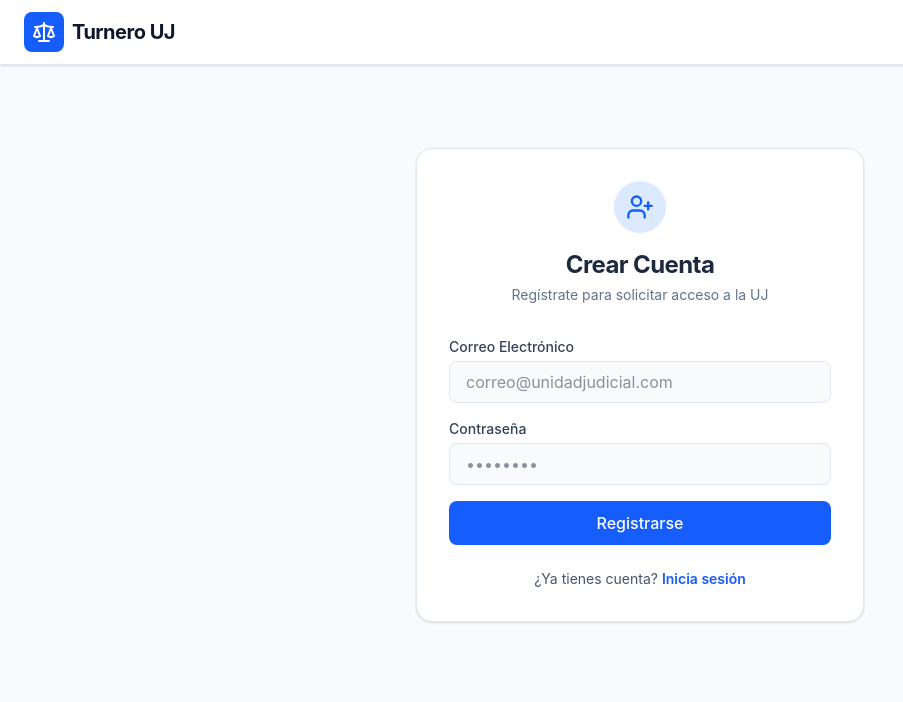
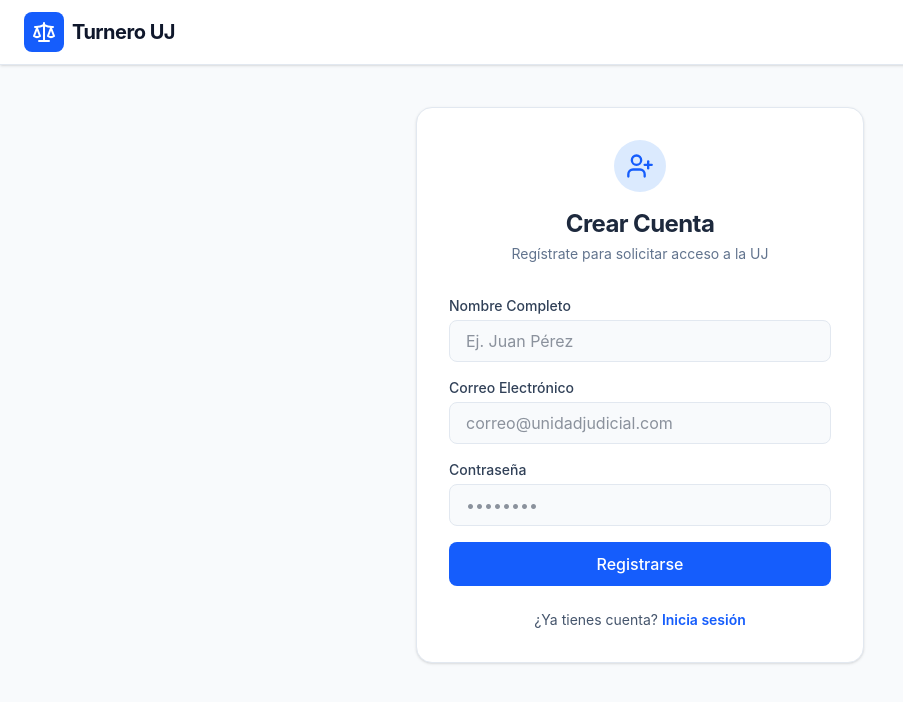
Before and after one commit to franfjg95-jpg/turnero-judicial-app, a React (Vite) app: page /login in a window 1280 px wide. Both pictures are taken after a click on the button "Regístrate aquí". Shown: the top 702 px of the page, without its empty margins (0-903 px from the left). Built offline with nearby package versions, Linux system fonts and the light colour scheme; no server answers.

Commit message:
feat: complete registration flow integrating full names into user profiling mechanism

```diff
--- a/src/App.tsx
+++ b/src/App.tsx
@@ -28,7 +28,7 @@ function ProtectedRoute({ children, requireAdmin = false }: { children: React.Re
         </div>
         <h2 className="text-2xl sm:text-3xl font-bold text-slate-800 mb-3">Acceso Restringido</h2>
         <p className="text-slate-600 max-w-md text-base sm:text-lg leading-relaxed">
-          Tu cuenta está siendo revisada por la administración de la UJ. Te avisaremos cuando puedas ver el turnero.
+          Registro exitoso. Espera a que la administración de la UJ autorice tu acceso.
         </p>
       </div>
     );
--- a/src/pages/ConfigAccesos.tsx
+++ b/src/pages/ConfigAccesos.tsx
@@ -64,6 +64,7 @@ export function ConfigAccesos() {
           <table className="min-w-full divide-y divide-slate-200">
             <thead className="bg-slate-50 text-slate-600 text-sm font-semibold text-left">
               <tr>
+                <th className="px-6 py-4">Nombre</th>
                 <th className="px-6 py-4">Usuario (Correo)</th>
                 <th className="px-6 py-4">Estado</th>
                 <th className="px-6 py-4 text-right">Acción</th>
@@ -72,7 +73,8 @@ export function ConfigAccesos() {
             <tbody className="divide-y divide-slate-200">
               {pendings.map((prof) => (
                 <tr key={prof.id} className="hover:bg-slate-50/50 transition-colors">
-                  <td className="px-6 py-4 font-medium text-slate-800">{prof.email}</td>
+                  <td className="px-6 py-4 font-bold text-slate-800">{prof.nombre || 'Sin nombre'}</td>
+                  <td className="px-6 py-4 font-medium text-slate-600">{prof.email}</td>
                   <td className="px-6 py-4">
                     <span className="inline-flex items-center gap-1.5 px-2.5 py-1 rounded-full text-xs font-semibold bg-amber-100 text-amber-700 border border-amber-200">
                       <Clock size={12} /> Pendiente
--- a/src/pages/LoginPage.tsx
+++ b/src/pages/LoginPage.tsx
@@ -5,6 +5,7 @@ import { Loader2, Lock, UserPlus } from "lucide-react";
 
 export function LoginPage() {
   const [isLogin, setIsLogin] = useState(true);
+  const [nombre, setNombre] = useState("");
   const [email, setEmail] = useState("");
   const [password, setPassword] = useState("");
   const [loading, setLoading] = useState(false);
@@ -37,6 +38,7 @@ export function LoginPage() {
           const { error: profileError } = await supabase.from('perfiles').insert({
             id: data.user.id,
             email: email,
+            nombre: nombre || 'Sumariante',
             estado: 'pendiente',
             is_admin: false
           });
@@ -86,6 +88,19 @@ export function LoginPage() {
         )}
 
         <form onSubmit={handleSubmit} className="space-y-4">
+          {!isLogin && (
+            <div>
+              <label className="block text-sm font-medium text-slate-700 mb-1">Nombre Completo</label>
+              <input
+                type="text"
+                className="w-full px-4 py-2 bg-slate-50 border border-slate-200 rounded-lg outline-none focus:bg-white focus:ring-2 focus:ring-blue-500 focus:border-transparent transition-all"
+                value={nombre}
+                onChange={(e) => setNombre(e.target.value)}
+                placeholder="Ej. Juan Pérez"
+                required={!isLogin}
+              />
+            </div>
+          )}
           <div>
             <label className="block text-sm font-medium text-slate-700 mb-1">Correo Electrónico</label>
             <input
@@ -125,6 +140,7 @@ export function LoginPage() {
               setIsLogin(!isLogin);
               setError("");
               setSuccess("");
+              setNombre("");
             }}
             className="text-blue-600 font-semibold hover:underline"
             type="button"
--- a/src/types/index.ts
+++ b/src/types/index.ts
@@ -26,6 +26,7 @@ export interface Shift {
 export interface Profile {
   id: string;
   email: string;
+  nombre?: string;
   estado: 'pendiente' | 'aprobado';
   is_admin: boolean;
   created_at: string;
```
